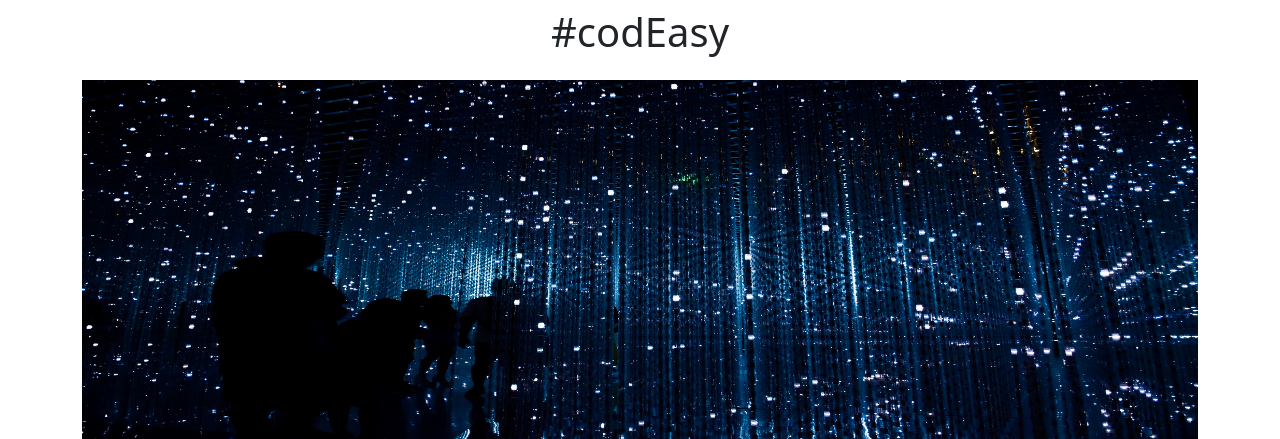
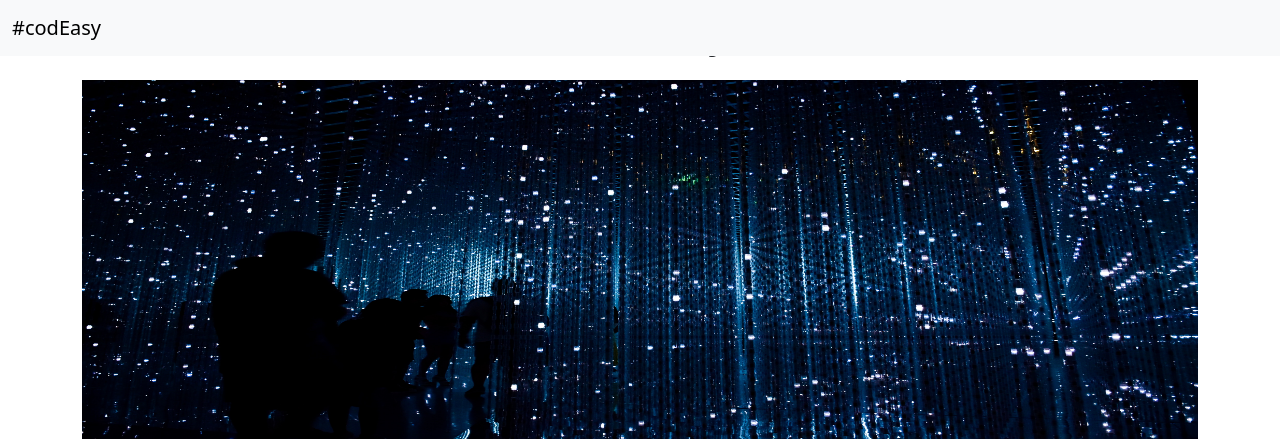
Before and after one commit to AKSHAYINDIA05/career-website, a Flask app: page / in a window 1280 px wide. Shown: the top 439 px of the page. Run offline with Flask 3, Linux system fonts and the light colour scheme.

Commit message:
added navbar

```diff
--- a/templates/home.html
+++ b/templates/home.html
@@ -19,6 +19,11 @@
   <title>Careers</title>
 </head>
 <body>
+  <nav class="navbar navbar-expand-lg bg-body-tertiary fixed-top">
+  <div class="container-fluid">
+    <a class="navbar-brand" href="#">{{company_name}}</a>
+  </div>
+</nav>
   <div  class="container mt-2">
   <h1 class="text-center">{{company_name}}</h1>
   <div class="mt-4">
```
